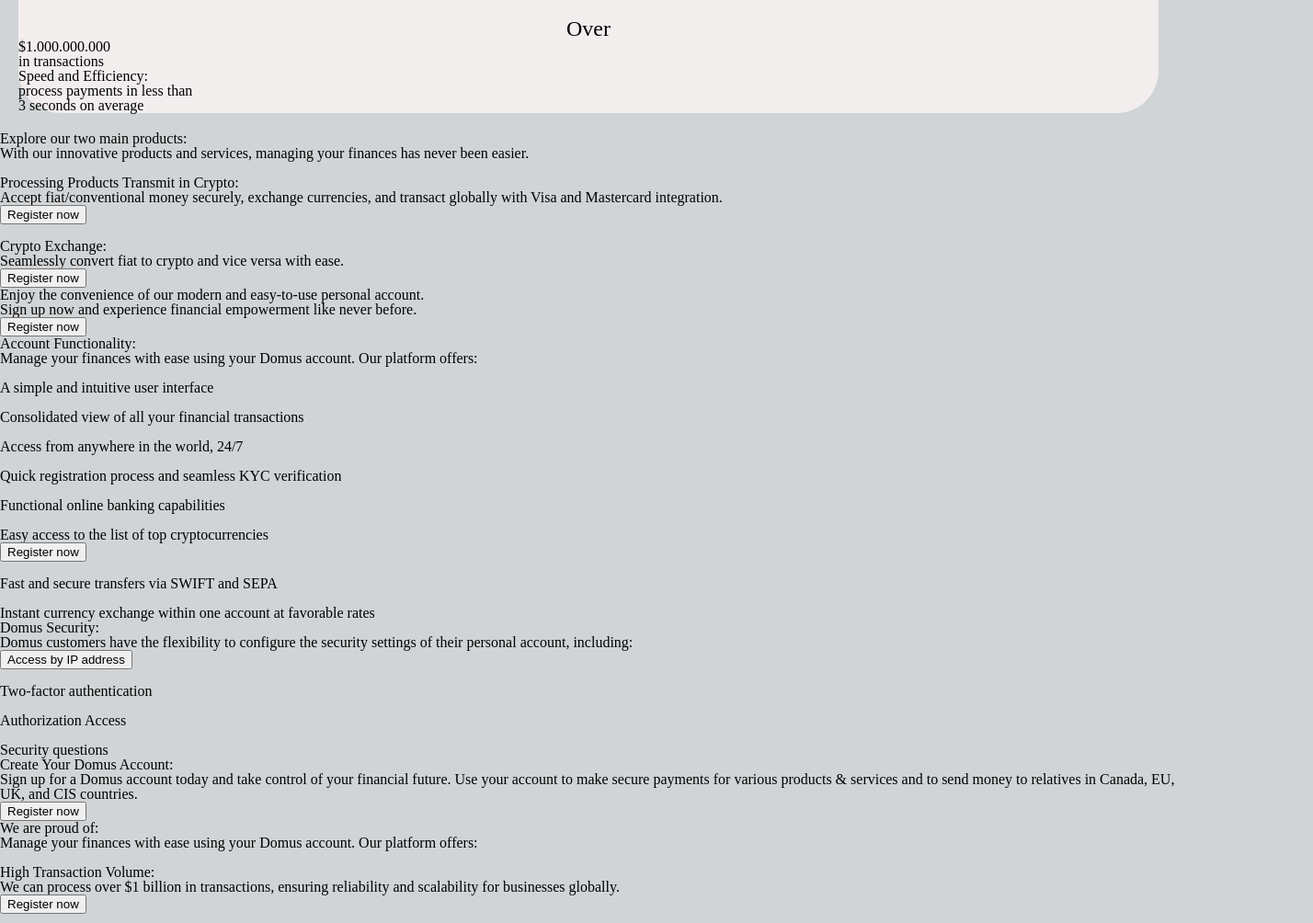
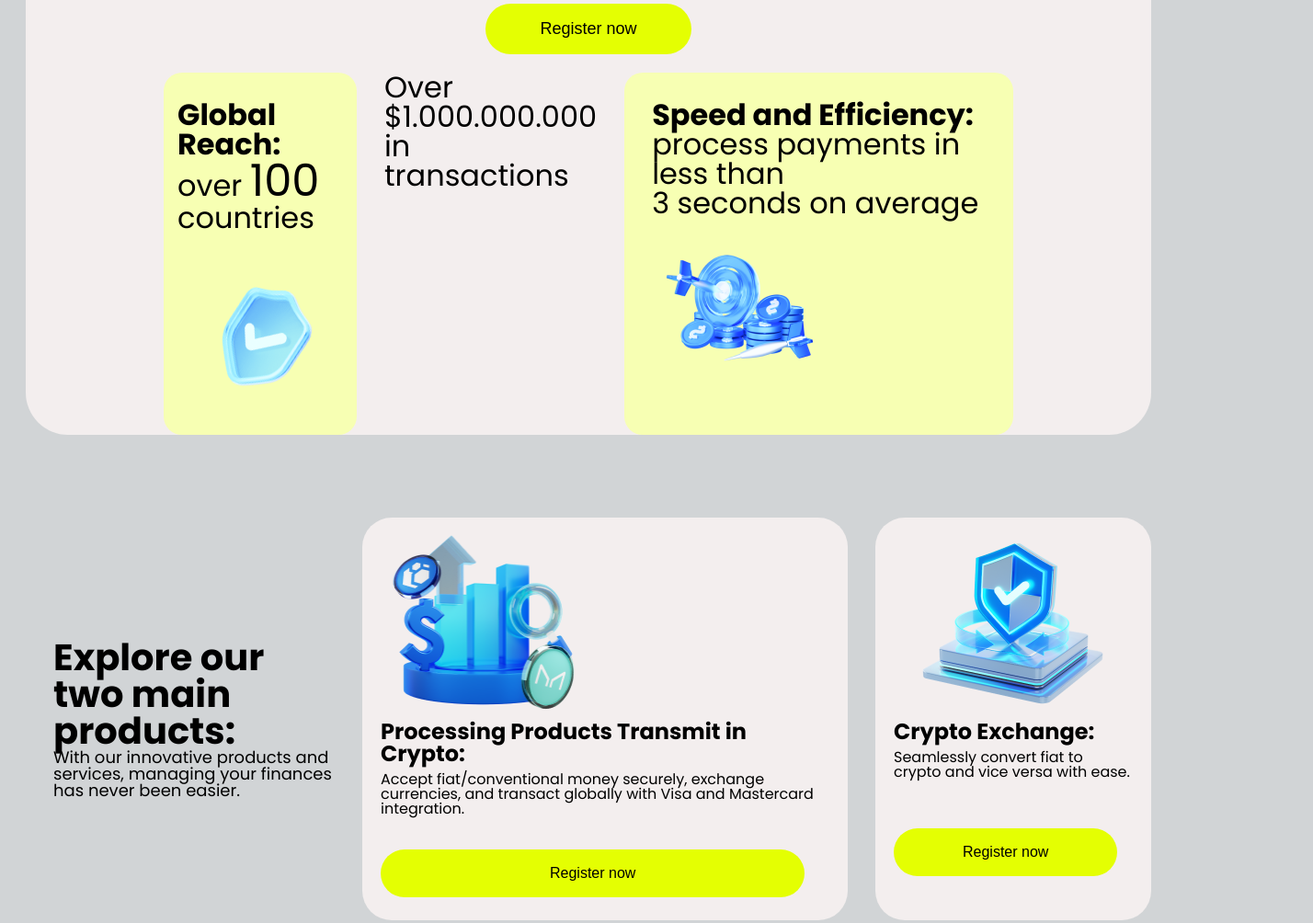
Before and after one commit to Sheps29/layouts, a plain HTML site: page domus.html in a window 1280 px wide. Shown: the part 458-1462 px from the top of the page at 92% size, 1428 px wide, since content can reach past the window. Drawn offline with Linux system fonts and the light colour scheme.

Commit message:
domus.html, domus.css

```diff
--- a/domus.html
+++ b/domus.html
@@ -5,6 +5,11 @@
   <title>Domus</title>
   <meta charset="UTF-8">
   <meta name="viewport" content="width=device-width, initial-scale=1.0">
+  <link rel="preconnect" href="https://fonts.googleapis.com">
+  <link rel="preconnect" href="https://fonts.gstatic.com" crossorigin>
+  <link
+    href="https://fonts.googleapis.com/css2?family=Poppins:ital,wght@0,100;0,200;0,300;0,400;0,500;0,600;0,700;0,800;0,900;1,100;1,200;1,300;1,400;1,500;1,600;1,700;1,800;1,900&display=swap"
+    rel="stylesheet">
   <link rel="stylesheet" href="style-domus.css">
   <link rel="stylesheet" href="reset-domus.css">
 </head>
@@ -19,11 +24,12 @@
       <h1>Welcome to Domus, your comprehensive financial solution. </h1>
       <p>With our innovative products and services, managing your finances has never been easier.</p>
       <button>Register now</button>
+      <div class="section_one_box">
         <div>
           <h5>Global Reach:</h5>
           <p>over <span>100</span></p>
           <p>countries</p>
-        <img src="" alt="">
+          <img src="./domus_images/sec-one-global.png" alt="sec-one-global">
         </div>
         <div>
           <p>Over</p>
@@ -34,67 +40,71 @@
           <h5>Speed and Efficiency:</h5>
           <p>process payments in less than</p>
           <p><span>3</span> seconds on average</p>
+          <img src="./domus_images/rectangle.png" alt="rectangle">
+        </div>
       </div>
     </section>
-    <section>
+    <section class="section_two">
       <div>
         <h2>Explore our two main products:</h2>
         <p>With our innovative products and services, managing your finances has never been easier.</p>
       </div>
       <div>
-        <img src="" alt="">
+        <img src="./domus_images/sec_two_frame.png" alt="sec_two_frame">
         <h3>Processing Products Transmit in Crypto: </h3>
         <p>Accept fiat/conventional money securely, exchange currencies, and transact globally with Visa and Mastercard
           integration.</p>
         <button>Register now</button>
       </div>
       <div>
-        <img src="" alt="">
+        <img src="./domus_images/sec_two_crypto.png" alt="sec_two_crypto">
         <h3>Crypto Exchange:</h3>
         <p>Seamlessly convert fiat to crypto and vice versa with ease.</p>
         <button>Register now</button>
       </div>
     </section>
-    <section>
+    <section class="section_three">
       <h2>Enjoy the convenience of our modern and easy-to-use personal account.</h2>
       <p>Sign up now and experience financial empowerment like never before.</p>
       <button>Register now</button>
     </section>
-    <section>
+    <section class="section_four">
       <h3>Account Functionality:</h3>
-      <h4>Manage your finances with ease using your Domus account. Our platform offers:</h4>
+      <h4>Manage your finances with ease using your Domus <br /> account. Our platform offers:</h4>
+      <div class="section_four_box">
         <div>
-        <img src="" alt="">
+          <img src="./domus_images/sec_four_one.png" alt="sec_four_one">
           <p>A simple and intuitive user interface</p>
         </div>
         <div>
-        <img src="" alt="">
+          <img src="./domus_images/sec_four_two.png" alt="sec_four_two">
           <p>Consolidated view of all your financial transactions</p>
         </div>
         <div>
-        <img src="" alt="">
+          <img src="./domus_images/sec_four_three.png" alt="sec_four_three">
           <p>Access from anywhere in the world, 24/7</p>
         </div>
         <div>
-        <img src="" alt="">
+          <img src="./domus_images/sec_four_four.png" alt="sec_four_four">
           <p>Quick registration process and seamless KYC verification</p>
         </div>
         <div>
-        <img src="" alt="">
+          <img src="./domus_images/sec_four_five.png" alt="sec_four_five">
           <p>Functional online banking capabilities</p>
         </div>
         <div>
-        <img src="" alt="">
+          <img src="./domus_images/sec_four_six.png" alt="sec_four_six">
           <p>Easy access to the list of top cryptocurrencies</p>
           <button>Register now</button>
         </div>
         <div>
-        <img src="" alt="">
+          <img src="./domus_images/sec-four_seven.png" alt="sec-four_seven">
           <p>Fast and secure transfers via SWIFT and SEPA</p>
         </div>
         <div>
-        <img src="" alt="">
+          <img src="./domus_images/sec_four_eight.png" alt="sec_four_eight">
           <p>Instant currency exchange within one account at favorable rates</p>
+        </div>
       </div>
     </section>
     <section>
--- a/reset-domus.css
+++ b/reset-domus.css
@@ -1,6 +1,3 @@
-html,
-body,
-div,
 span,
 applet,
 object,
@@ -83,7 +80,7 @@
   padding: 0;
   border: 0;
   font-size: 100%;
-  font: inherit;
+
   vertical-align: baseline
 }
 
@@ -97,8 +94,8 @@
 hgroup,
 menu,
 nav,
-section {
-  display: block
+{
+display: block
 }
 
 html {
--- a/style-domus.css
+++ b/style-domus.css
@@ -1,5 +1,6 @@
 body {
   background-color: rgb(209, 212, 214);
+  font-family: "Poppins", sans-serif;
 }
 
 .header {
@@ -28,20 +29,23 @@
   margin: 20px;
   max-width: 1400px;
   border-radius: 46px;
+  display: flex;
+  flex-direction: column;
+  justify-content: center;
+
 }
-
-
 
 .section_one h1 {
   text-align: center;
   font-size: 62px;
-  padding: 66px 90px 0 90px;
+  padding: 66px 150px 0 150px;
+  font-weight: 600;
 }
 
-.section_one p:nth-child(1) {
+.section_one>p {
   text-align: center;
   font-size: 24px;
-
+  padding: 10px 300px;
 }
 
 .section_one button {
@@ -49,4 +53,219 @@
   padding: 17px 44px;
   border-radius: 40px;
   margin: 30px 500px 20px 500px;
+  font-size: 18px;
+  border: none;
 }
+
+.section_one_box {
+  display: flex;
+  flex-direction: row;
+  gap: 30px;
+  font-size: 32px;
+  max-width: 1400px;
+}
+
+.section_one_box div:first-of-type {
+  background-color: #F7FFB3;
+  border-radius: 20px;
+  padding: 30px 15px 30px 15px;
+  margin-left: 150px;
+  gap: 20px;
+}
+
+.section_one_box div:first-of-type span {
+  font-size: 48px;
+}
+
+.section_one_box div:first-of-type img {
+  rotate: 15deg;
+  margin: 40px 2px 3px 30px;
+  width: 126.93px;
+  height: 141.86px;
+}
+
+.section_one_box div:last-of-type {
+  background-color: #F7FFB3;
+  border-radius: 20px;
+  padding: 30px 5px 40px 30px;
+  margin-right: 150px;
+}
+
+.section_two {
+  display: flex;
+  flex-direction: row;
+  max-width: 1400px;
+  margin: 90px 20px;
+  gap: 30px;
+}
+
+.section_two div:first-of-type {
+  margin-left: 30px;
+  align-self: center;
+}
+
+.section_two div:first-of-type h2 {
+  font-size: 40px;
+}
+
+.section_two div:first-of-type p {
+  font-size: 18px;
+}
+
+.section_two div:nth-of-type(2) {
+  background-color: #f3eeee;
+  border-radius: 32px;
+  max-width: 528px;
+}
+
+.section_two div:nth-of-type(2) img {
+  width: 528px;
+  height: 210px;
+}
+
+.section_two div:nth-of-type(2) h3 {
+  font-size: 24px;
+  margin: 8px 20px;
+}
+
+.section_two div:nth-of-type(2) p {
+  font-size: 16px;
+  margin: 0 20px;
+}
+
+.section_two div:nth-of-type(2) button {
+  background-color: #E4FF02;
+  padding: 17px 184px;
+  border-radius: 40px;
+  font-size: 16px;
+  margin: 36px 20px 25px 20px;
+  border: none;
+}
+
+.section_two div:last-of-type {
+  background-color: #f3eeee;
+  border-radius: 32px;
+  max-width: 300px;
+}
+
+.section_two div:last-of-type img {
+  width: 300px;
+  height: 210px;
+}
+
+.section_two div:last-of-type h3 {
+  font-size: 24px;
+  margin: 8px 20px;
+}
+
+.section_two div:last-of-type p {
+  font-size: 16px;
+  margin: 0 20px;
+}
+
+.section_two div:last-of-type button {
+  background-color: #E4FF02;
+  padding: 17px 75px;
+  border-radius: 40px;
+  font-size: 16px;
+  margin: 53px 20px 25px 20px;
+  border: none;
+}
+
+.section_three {
+  background-image: url(./domus_images/sec_three.png), linear-gradient(rgb(209, 212, 214), rgb(218, 234, 245));
+  width: 1400px;
+  height: 646px;
+  margin: 90px 20px;
+  border-radius: 32px;
+}
+
+.section_three h2 {
+  font-size: 40px;
+  max-width: 500px;
+  margin-left: 53px;
+  padding-top: 200px;
+  font-weight: 600;
+}
+
+.section_three p {
+  font-size: 20px;
+  max-width: 500px;
+  margin-left: 53px;
+  padding-top: 20px;
+}
+
+.section_three button {
+  background-color: #E4FF02;
+  padding: 17px 44px;
+  border-radius: 48px;
+  font-size: 16px;
+  margin-top: 30px;
+  margin-left: 53px;
+  border: none;
+}
+
+.section_four {
+  background-color: #f3eeee;
+  margin: 20px;
+  max-width: 1400px;
+  border-radius: 46px;
+}
+
+.section_four h3 {
+  font-size: 40px;
+  text-align: center;
+  font-weight: 500;
+  padding-top: 70px;
+}
+
+.section_four h4 {
+  font-size: 24px;
+  text-align: center;
+  font-weight: 400;
+  padding-top: 30px;
+  color: #494949;
+}
+
+.section_four_box {
+  display: flex;
+  flex-direction: row;
+  flex-wrap: wrap;
+}
+
+.section_four_box div {
+  background-color: #e4d7d7;
+  border-radius: 32px;
+}
+
+.section_four_box div:nth-of-type(1) {
+  flex-grow: 2;
+}
+
+.section_four_box div:nth-of-type(2) {
+  flex-grow: 2;
+}
+
+.section_four_box div:nth-of-type(3) {
+  flex-grow: 2;
+}
+
+.section_four_box div:nth-of-type(4) {
+  flex-grow: 2;
+}
+
+.section_four_box div:nth-of-type(5) {
+  flex-grow: 1;
+}
+
+.section_four_box div:nth-of-type(6) {
+  flex-grow: 3;
+}
+
+.section_four_box div:nth-of-type(7) {
+  flex-grow: 1;
+}
+
+.section_four_box div:nth-of-type(8) {
+  flex-grow: 1;
+}
```
Also changed, not shown: domus_images/rectangle.png (added), domus_images/sec-four_seven.png (added), domus_images/sec-one-global.png (added), domus_images/sec_four_eight.png (added), domus_images/sec_four_five.png (added), domus_images/sec_four_four.png (added), domus_images/sec_four_one.png (added), domus_images/sec_four_six.png (added), domus_images/sec_four_three.png (added), domus_images/sec_four_two.png (added), domus_images/sec_three.png (added), domus_images/sec_two_crypto.png (added), domus_images/sec_two_frame.png (added). Lines whose indentation alone changed are shown as unchanged.
